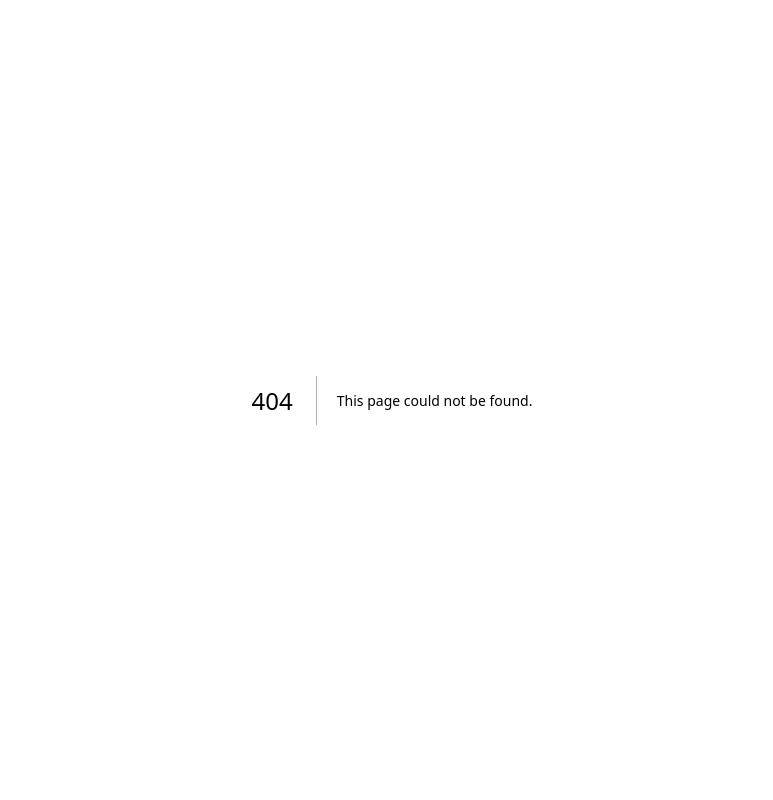
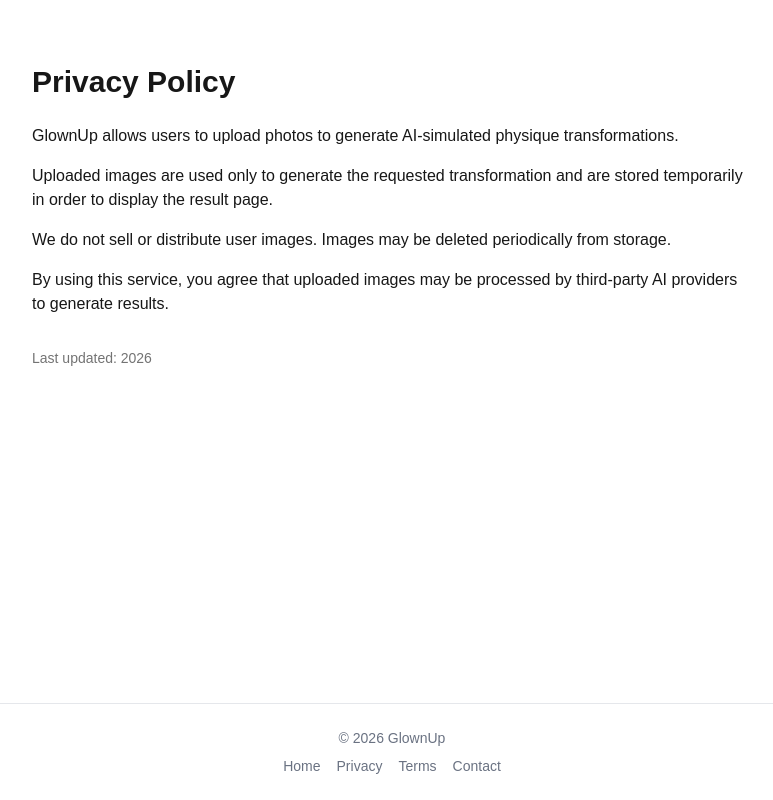
Before and after one commit to fsdsanalytics/glownup-web, a Next.js app: page /privacy in a window 1280 px wide. Before the commit this address had no page. Shown: the whole page, without its empty margins (248-1021 px from the left). Built offline with nearby package versions, Linux system fonts and the light colour scheme.

Commit message:
Phase 8 - legal

```diff
--- a/app/layout.tsx
+++ b/app/layout.tsx
@@ -27,7 +27,31 @@
       lang="en"
       className={`${geistSans.variable} ${geistMono.variable} h-full antialiased`}
     >
-      <body className="min-h-full flex flex-col">{children}</body>
+      <body className="min-h-screen flex flex-col">
+        <main className="flex-1">{children}</main>
+
+        <footer className="mt-auto border-t border-gray-200 py-6 text-center text-sm text-gray-500">
+          <p>© 2026 GlownUp</p>
+
+          <div className="mt-2 flex justify-center gap-4">
+            <a href="/" className="hover:text-black">
+              Home
+            </a>
+
+            <a href="/privacy" className="hover:text-black">
+              Privacy
+            </a>
+
+            <a href="/terms" className="hover:text-black">
+              Terms
+            </a>
+
+            <a href="mailto:fsdsanalytics@gmail.com" className="hover:text-black">
+              Contact
+            </a>
+          </div>
+        </footer>
+      </body>
     </html>
   );
 }
--- a/app/page.tsx
+++ b/app/page.tsx
@@ -2,8 +2,8 @@
 
 export default function Home() {
   return (
-    <main className="min-h-screen bg-white text-black">
-      <section className="mx-auto flex min-h-screen max-w-4xl flex-col items-center justify-center px-6 text-center">
+    <main className="bg-white text-black">
+      <section className="mx-auto flex max-w-4xl flex-col items-center justify-center px-6 pt-24 pb-16 text-center">
         <p className="mb-4 text-sm font-medium uppercase tracking-[0.2em] text-gray-500">
           GlownUp
         </p>
--- /dev/null
+++ b/app/privacy/page.tsx
@@ -0,0 +1,31 @@
+export default function PrivacyPage() {
+    return (
+      <main className="mx-auto max-w-3xl px-6 py-16">
+        <h1 className="mb-6 text-3xl font-semibold">Privacy Policy</h1>
+
+        <p className="mb-4">
+          GlownUp allows users to upload photos to generate AI-simulated physique
+          transformations.
+        </p>
+
+        <p className="mb-4">
+          Uploaded images are used only to generate the requested transformation
+          and are stored temporarily in order to display the result page.
+        </p>
+
+        <p className="mb-4">
+          We do not sell or distribute user images. Images may be deleted
+          periodically from storage.
+        </p>
+
+        <p className="mb-4">
+          By using this service, you agree that uploaded images may be processed
+          by third-party AI providers to generate results.
+        </p>
+
+        <p className="mt-8 text-sm text-neutral-500">
+          Last updated: 2026
+        </p>
+      </main>
+    );
+  }
--- a/app/result/[id]/page.tsx
+++ b/app/result/[id]/page.tsx
@@ -94,8 +94,8 @@
 
   if (loading) {
     return (
-      <main className="min-h-screen bg-white px-6 py-12 text-black">
-        <div className="mx-auto max-w-2xl">
+      <main className="bg-white px-6 py-12 text-black">
+        <div className="mx-auto max-w-2xl pt-12">
           <p className="mb-2 text-sm font-medium uppercase tracking-[0.2em] text-gray-500">
             GlownUp
           </p>
@@ -107,8 +107,8 @@
 
   if (notFound || !data) {
     return (
-      <main className="min-h-screen bg-white px-6 py-12 text-black">
-        <div className="mx-auto max-w-2xl">
+      <main className="bg-white px-6 py-12 text-black">
+        <div className="mx-auto max-w-2xl pt-12">
           <h1 className="text-3xl font-semibold">Result not found</h1>
           <p className="mt-3 text-gray-600">
             We couldn&apos;t find that transformation.
@@ -128,8 +128,8 @@
   const isGenerating = data.status === "pending" || data.status === "generating";
 
   return (
-    <main className="min-h-screen bg-white px-6 py-12 text-black">
-      <div className="mx-auto max-w-3xl">
+    <main className="bg-white px-6 py-12 text-black">
+      <div className="mx-auto max-w-3xl pt-12">
         <p className="mb-2 text-sm font-medium uppercase tracking-[0.2em] text-gray-500">
           GlownUp
         </p>
--- /dev/null
+++ b/app/terms/page.tsx
@@ -0,0 +1,30 @@
+export default function TermsPage() {
+    return (
+      <main className="mx-auto max-w-3xl px-6 py-16">
+        <h1 className="mb-6 text-3xl font-semibold">Terms of Service</h1>
+
+        <p className="mb-4">
+          GlownUp generates AI-simulated images based on photos uploaded by
+          users.
+        </p>
+
+        <p className="mb-4">
+          Results are generated using artificial intelligence and are not
+          guaranteed to accurately represent real future physical outcomes.
+        </p>
+
+        <p className="mb-4">
+          Users must only upload images that they have the right to use and that
+          do not violate any laws or third-party rights.
+        </p>
+
+        <p className="mb-4">
+          GlownUp is provided for entertainment and visualization purposes only.
+        </p>
+
+        <p className="mt-8 text-sm text-neutral-500">
+          Last updated: 2026
+        </p>
+      </main>
+    );
+  }
--- a/app/upload/page.tsx
+++ b/app/upload/page.tsx
@@ -106,8 +106,8 @@
   };
 
   return (
-    <main className="min-h-screen bg-white px-6 py-12 text-black">
-      <div className="mx-auto max-w-xl">
+    <main className="bg-white px-6 py-12 text-black">
+      <div className="mx-auto max-w-xl pt-12">
         <div className="mb-8">
           <p className="mb-2 text-sm font-medium uppercase tracking-[0.2em] text-gray-500">
             GlownUp
@@ -173,8 +173,17 @@
           >
             {uploading ? "Uploading..." : "Generate my glow-up"}
           </button>
+          <p className="mt-4 text-center text-xs text-gray-500">
+            Images are processed using AI to generate simulated physique transformations.
+          </p>
+          <p className="mt-2 text-center text-xs text-gray-500">
+            By uploading a photo, you confirm you are 18+ and have the right to use the image.
+          </p>
 
           {message && <p className="mt-4 text-sm text-red-600">{message}</p>}
+          <p className="mt-6 text-center text-xs text-gray-500">
+            Contact: fsdsanalytics@gmail.com
+          </p>
         </div>
       </div>
     </main>
```
